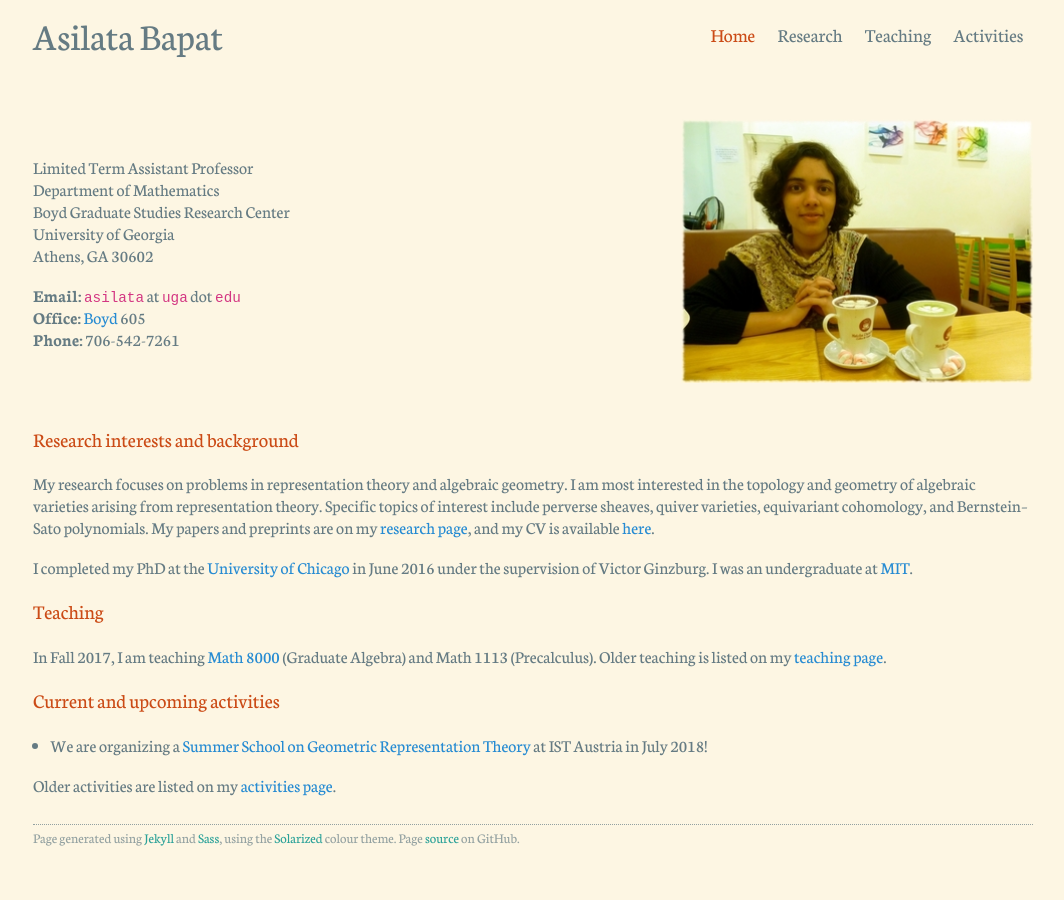
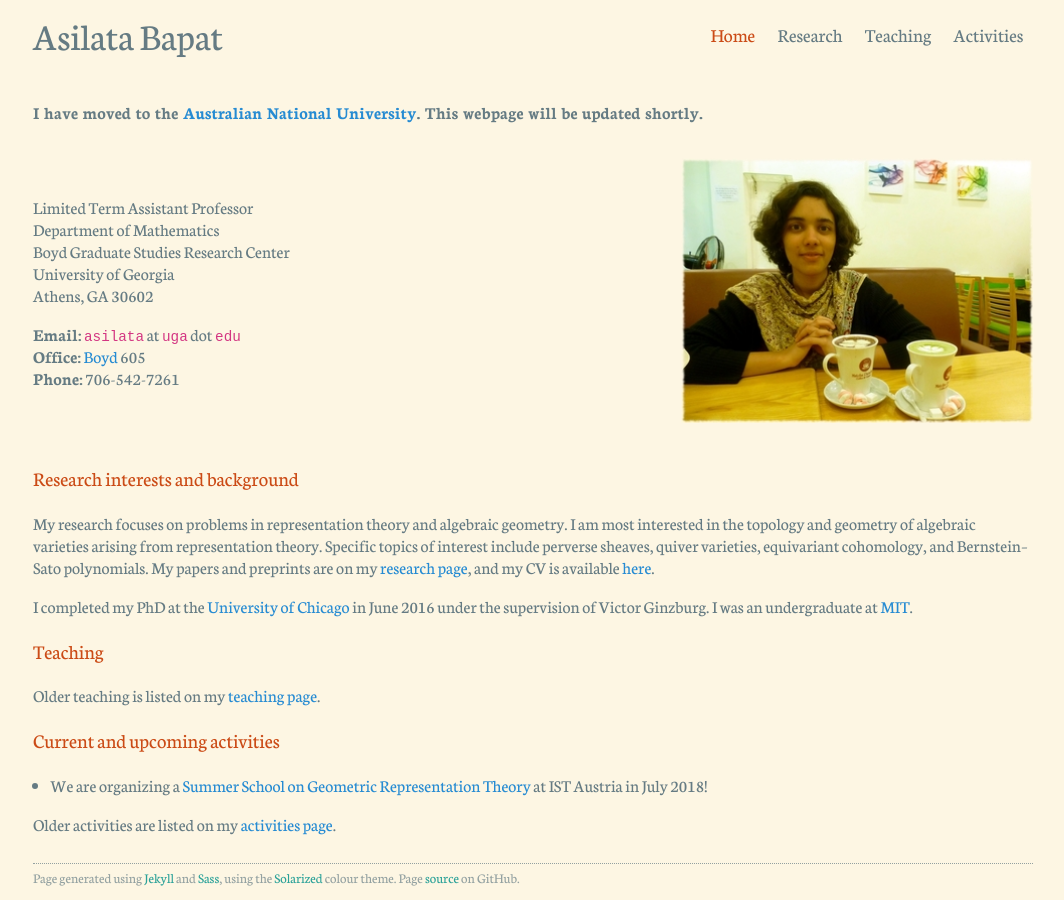
Before and after one commit to dongmouren0/dongmouren.github.io, a Jekyll site: the page built from index.md, in a window 1280 px wide. Shown: the whole page, without its empty margins (107-1171 px from the left). Built offline with Jekyll 4.4.1, drawn with Linux system fonts in a browser that asks for light colours.

Commit message:
Updated teaching and affiliation (placeholder change).

```diff
--- a/index.md
+++ b/index.md
@@ -3,6 +3,8 @@ layout: default
 title: Home
 navigation_weight: 1
 ---
+
+**I have moved to the [Australian National University](http://maths.anu.edu.au/). This webpage will be updated shortly.**
 
 <div class="intro">
 
@@ -35,7 +37,6 @@ I completed my PhD at the [University of Chicago](http://math.uchicago.edu/) in
 I was an undergraduate at [MIT](http://web.mit.edu).
 
 ### Teaching
-In Fall 2017, I am teaching [Math 8000](8000fall17/) (Graduate Algebra) and Math 1113 (Precalculus).
 Older teaching is listed on my [teaching page](teaching/).
 
 ### Current and upcoming activities
```
